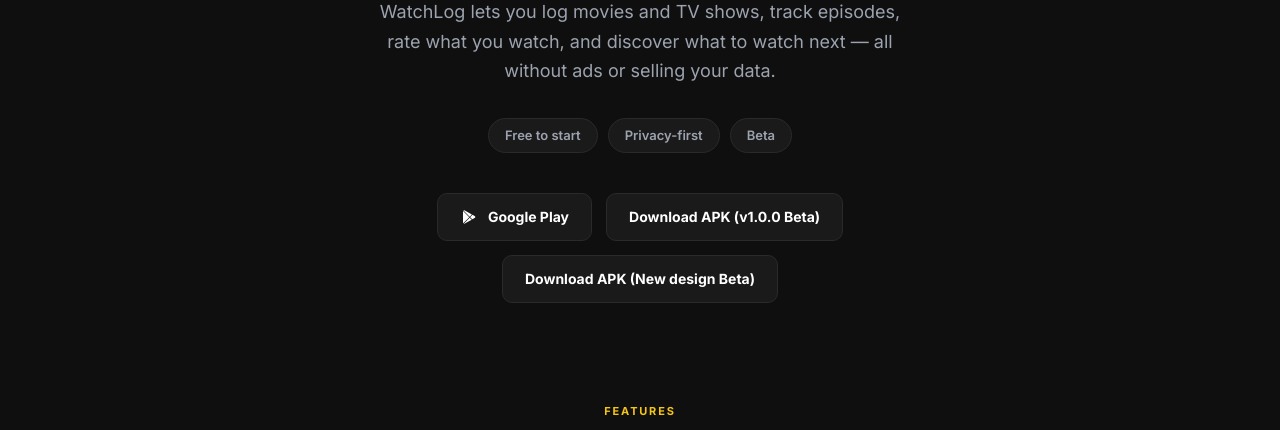
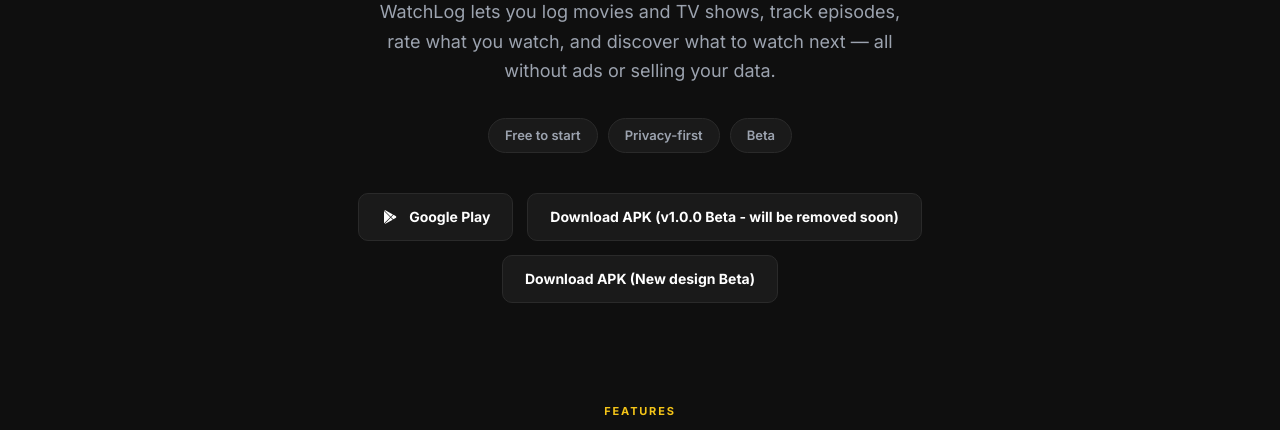
Before and after one commit to chathuraprasanga/watchlog-landing, a plain HTML site: page index.html in a window 1280 px wide. Shown: the part 351-781 px from the top of the page. Drawn offline with Linux system fonts and the light colour scheme.

Commit message:
Update new design APK, mark v1.0.0 as removed soon
Co-Authored-By: Claude Sonnet 5.5 <noreply@anthropic.com>

```diff
--- a/index.html
+++ b/index.html
@@ -304,7 +304,7 @@
         Google Play
       </a>
       <a href="assets/apks/watchlog-1.0.0.apk" class="store-btn store-btn-secondary" download>
-        Download APK (v1.0.0 Beta)
+        Download APK (v1.0.0 Beta - will be removed soon)
       </a>
       <a href="assets/apks/watchlog-new-design.apk" class="store-btn store-btn-secondary" download>
         Download APK (New design Beta)
```
Also changed, not shown: 1 other file.
